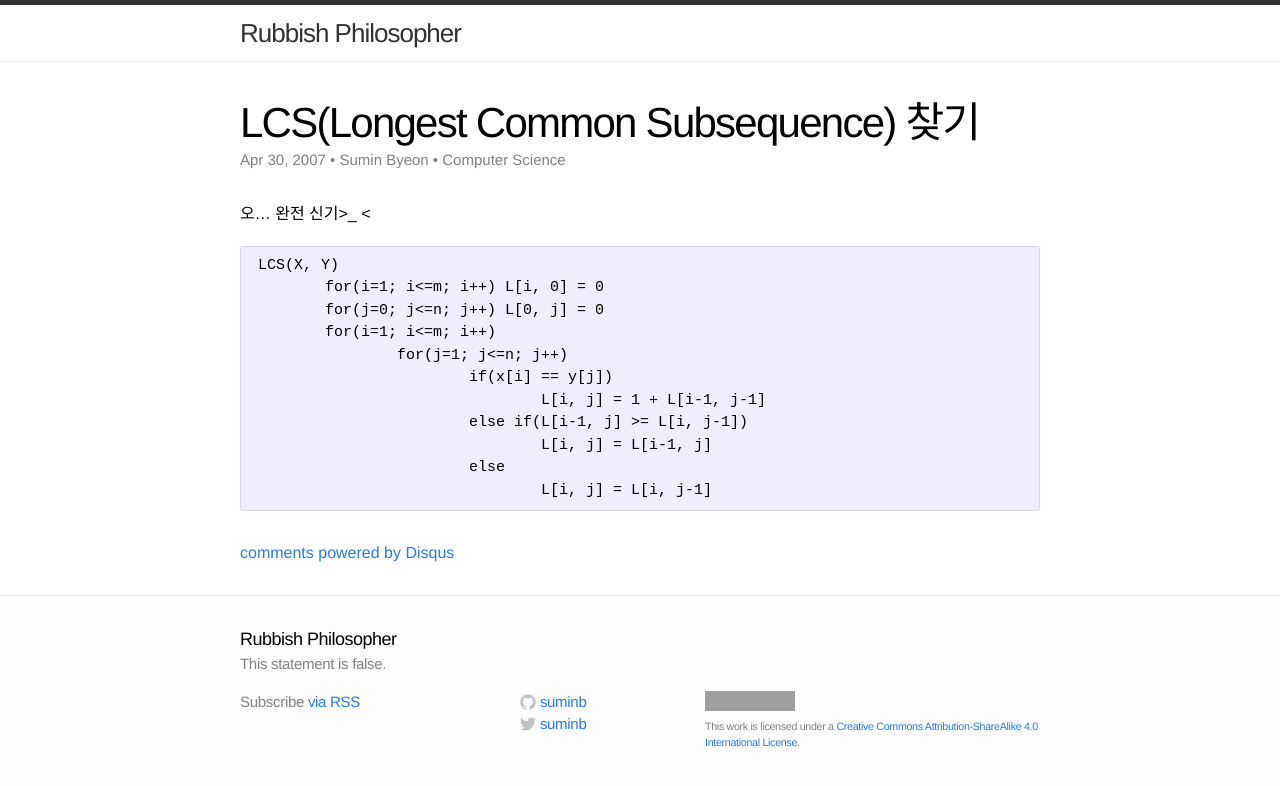
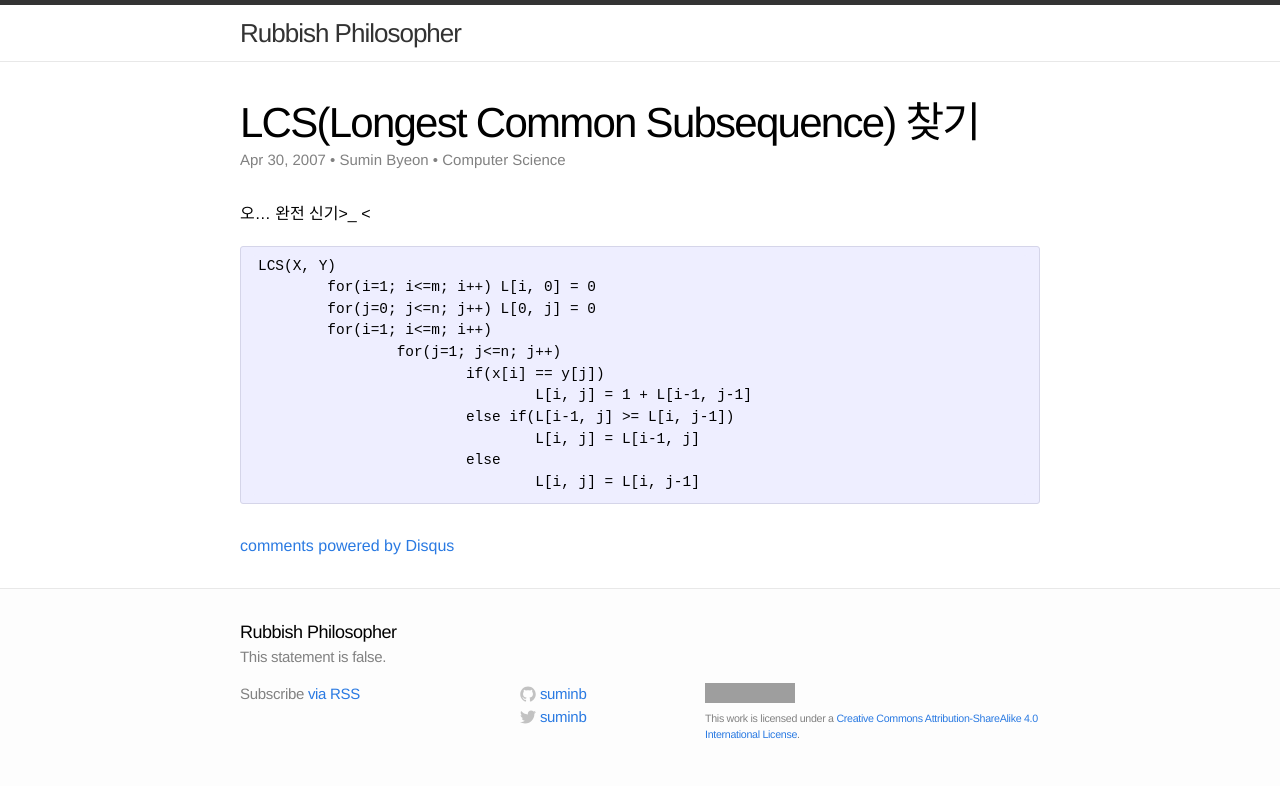
Before and after one commit to suminb/blog-suminb-com, a Jekyll site: the page built from _posts/2007-04-30-longest-common-subsequence.markdown, in a window 1280 px wide. Shown: the top 786 px of the page. Built offline with Jekyll 4.4.1, drawn with Linux system fonts in a browser that asks for light colours; comment, search, counter and statistics services are not loaded; grey boxes are pictures that could not be loaded.

Commit message:
Revise styles (remove leading space in <pre><code> blocks)

```diff
--- a/css/main.css
+++ b/css/main.css
@@ -237,7 +237,7 @@ a:visited { color: #205caa; }
   -webkit-border-radius: 3px;
   -moz-border-radius: 3px;
   border-radius: 3px;
-  font-size: 15px;
+  font-size: 0.95em;
 }
 
 .post code { padding: 1px 5px; }
@@ -245,7 +245,7 @@ a:visited { color: #205caa; }
 .post ul,
 .post ol { margin-left: 1.35em; }
 
-.post pre code { border: none; }
+.post pre code { border: none; display: block;}
 
 /* terminal */
 .post pre.terminal {
```
